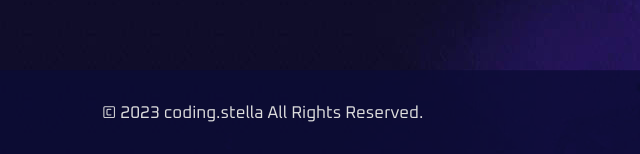
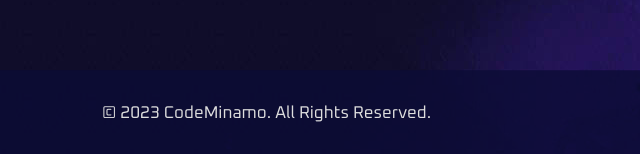
Before and after one commit to CodeMinamo/Gaming-Website, a plain HTML site: page index.html in a window 1280 px wide. Shown: the part 3485-3639 px from the top of the page, 0-640 px from the left. Drawn offline with nearby package versions, Linux system fonts and the light colour scheme.

Commit message:
Update index.html

```diff
--- a/index.html
+++ b/index.html
@@ -560,7 +560,7 @@
       <div class="container">
 
         <p class="copyright">
-          &copy; 2023 coding.stella All Rights Reserved.
+          &copy; 2023 CodeMinamo. All Rights Reserved.
         </p>
 
       </div>
```
